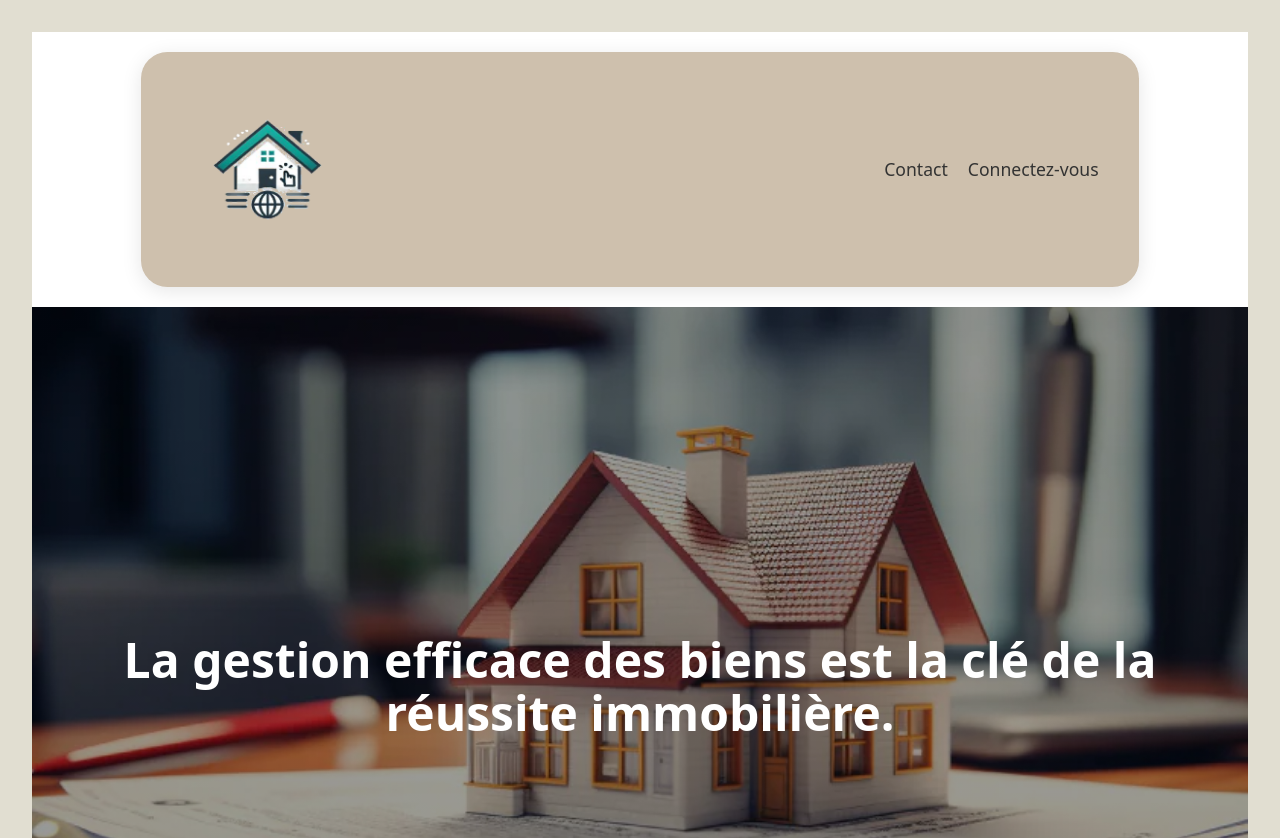
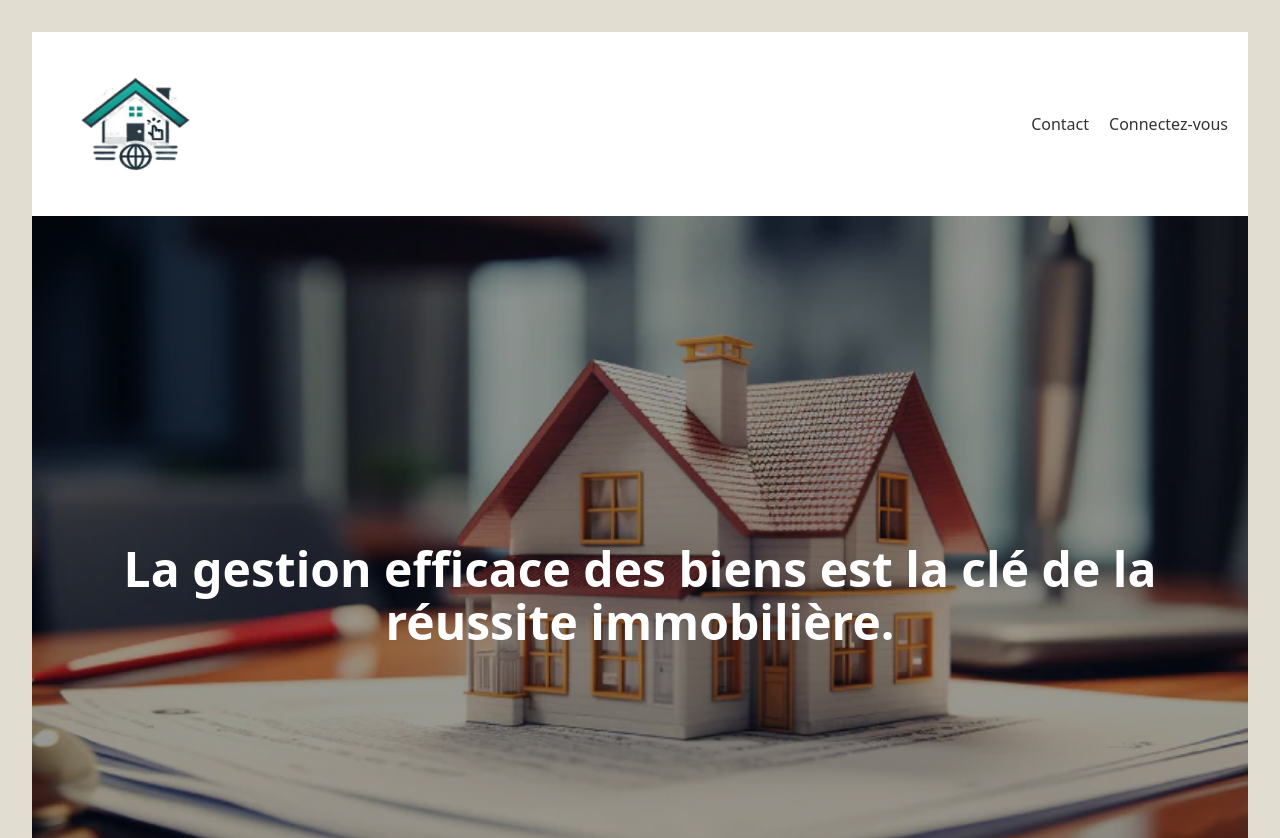
Before and after one commit to locaccm/frontEnd, a React (Vite) app: page / in a window 1280 px wide. Shown: the top 838 px of the page. Built offline with nearby package versions, Linux system fonts and the light colour scheme; no server answers.

Commit message:
fix:[aic-51]-final modif

```diff
--- a/src/components/landingPage/Header/Header.tsx
+++ b/src/components/landingPage/Header/Header.tsx
@@ -6,7 +6,7 @@ import { Link } from 'react-router-dom';
 
 const Header: React.FC = () => (
   <header className="header">
-    <div className="container">
+    <div className="containerLP">
     <img src={logo} alt="Logo" className="logo" />
     <nav>
         <a href="#contact">Contact</a>
--- a/src/styles/landingPage/Header.css
+++ b/src/styles/landingPage/Header.css
@@ -3,7 +3,7 @@
   padding: 20px;
 }
 
-.container {
+.containerLP {
   max-width: 1200px;
   margin: 0 auto;
   display: flex;
```
